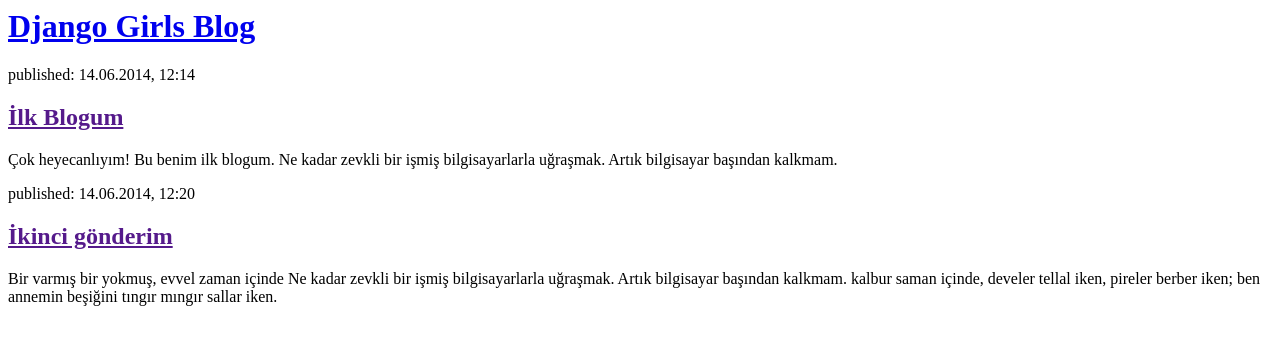
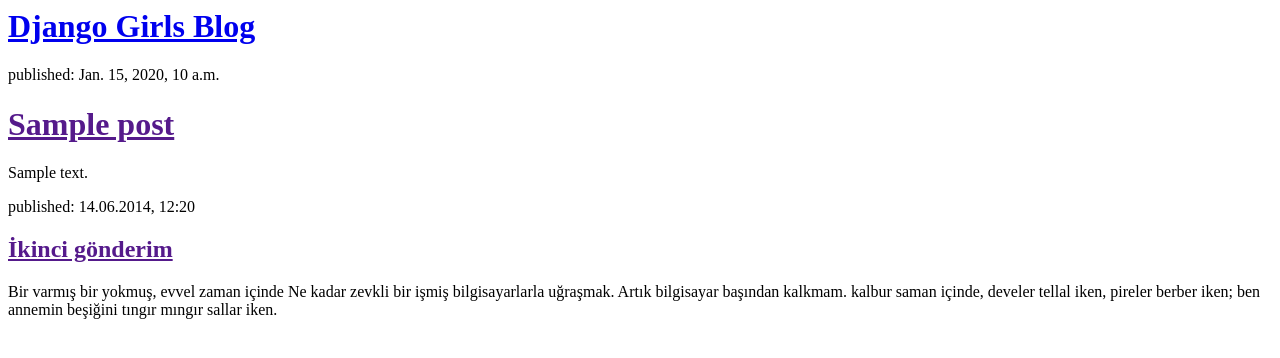
Before and after one commit to Fatiherik/my-first-blog, a Django app: page / in a window 1280 px wide. Shown: the top 358 px of the page. Run offline with Django 3.2, Linux system fonts and the light colour scheme; tables that the repository leaves empty hold one stand-in row (values such as "Sample post").

Commit message:
Veritabanından gönderileri göstermek için template'ler değiştirildi.

```diff
--- a/blogfile/templates/blogfile/post_list.html
+++ b/blogfile/templates/blogfile/post_list.html
@@ -7,9 +7,13 @@
             <h1><a href="/">Django Girls Blog</a></h1>
         </div>
         <div>
-            <p>published: 14.06.2014, 12:14</p>
-            <h2><a href="">İlk Blogum</a></h2>
-            <p>Çok heyecanlıyım! Bu benim ilk blogum. Ne kadar zevkli bir işmiş bilgisayarlarla uğraşmak. Artık bilgisayar başından kalkmam. </p>
+            {% for post in posts %}
+                <div>
+                    <p>published: {{ post.published_date }}</p>
+                    <h1><a href="">{{ post.title }}</a></h1>
+                    <p>{{ post.text|linebreaksbr }}</p>
+                </div>
+            {% endfor %}
         </div>
 
         <div>
--- a/blogfile/views.py
+++ b/blogfile/views.py
@@ -1,6 +1,9 @@
 from django.shortcuts import render
+from django.utils import timezone
+from .models import Post
 
 # Create your views here.
 
 def post_list(request):
-    return render(request, 'blogfile/post_list.html', {})
+    posts = Post.objects.filter(published_date__lte=timezone.now()).order_by('published_date')
+    return render(request, 'blogfile/post_list.html', {'posts': posts})
```
